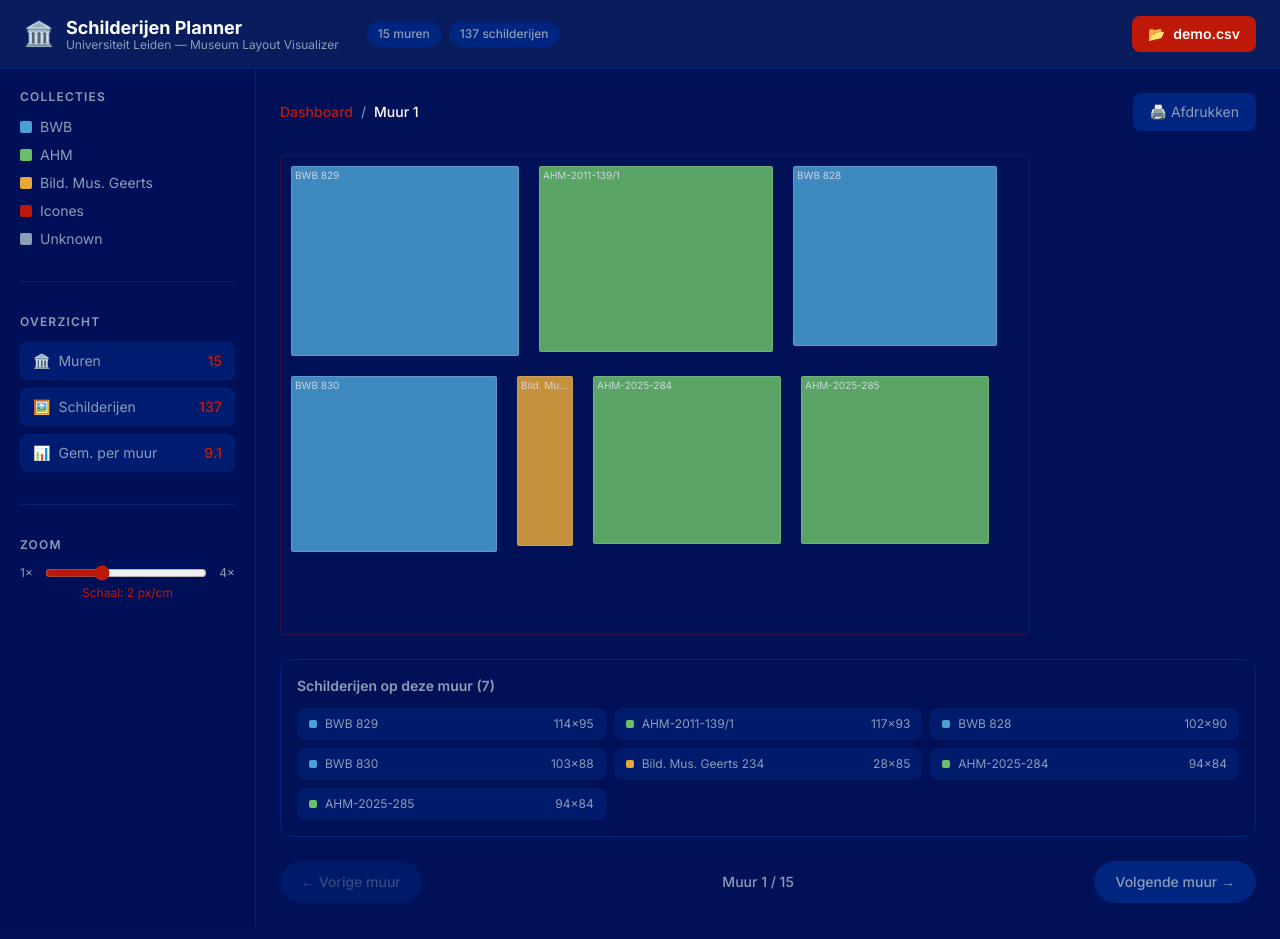
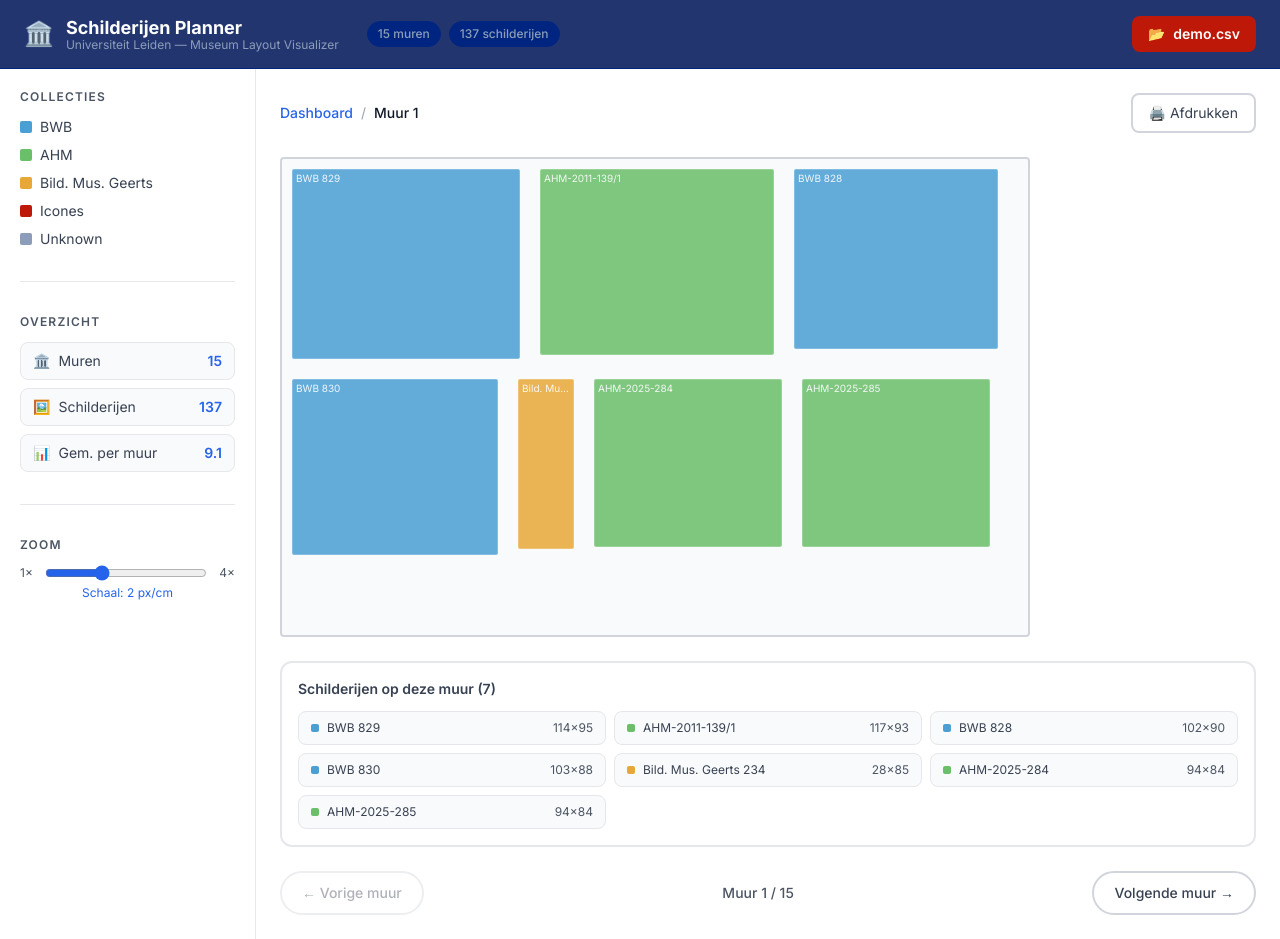
Before and after one commit to ublrama/ubl-painting-layout-visualizer, a React (Vite) app: page / in a window 1280 px wide. Both pictures are taken after a click on the element 436 px from the left and 295 px from the top of the page. Built offline with nearby package versions, Linux system fonts and the light colour scheme.

Commit message:
feat: update layout colours to align with new design guidelines

```diff
--- a/src/App.tsx
+++ b/src/App.tsx
@@ -57,7 +57,7 @@ export default function App() {
   }
 
   return (
-    <div className="min-h-screen bg-[#001158] font-sans flex flex-col">
+    <div className="min-h-screen bg-white font-sans flex flex-col">
       <Header walls={walls} fileName={fileName} onFileChange={handleFileChange} />
 
       <div className="flex flex-1 overflow-hidden">
--- a/src/components/Dashboard.tsx
+++ b/src/components/Dashboard.tsx
@@ -11,8 +11,8 @@ export function Dashboard({ walls, onSelectWall }: DashboardProps) {
     return (
       <div className="flex flex-col items-center justify-center h-full text-center py-24">
         <div className="text-6xl mb-4">🏛️</div>
-        <h2 className="text-2xl font-semibold text-white mb-2">Geen schilderijen geladen</h2>
-        <p className="text-[#8b9db8] max-w-sm">
+        <h2 className="text-2xl font-semibold text-gray-900 mb-2">Geen schilderijen geladen</h2>
+        <p className="text-gray-600 max-w-sm">
           Upload een CSV-bestand via de knop rechtsboven om de murenindeling te visualiseren.
         </p>
       </div>
@@ -21,9 +21,9 @@ export function Dashboard({ walls, onSelectWall }: DashboardProps) {
 
   return (
     <div>
-      <h2 className="text-lg font-semibold text-white mb-5">
+      <h2 className="text-lg font-semibold text-gray-900 mb-5">
         Alle muren
-        <span className="ml-2 text-sm font-normal text-[#8b9db8]">({walls.length} totaal)</span>
+        <span className="ml-2 text-sm font-normal text-gray-600">({walls.length} totaal)</span>
       </h2>
       <div className="grid grid-cols-1 sm:grid-cols-2 lg:grid-cols-3 gap-5">
         {walls.map((wall) => (
--- a/src/components/Legend.tsx
+++ b/src/components/Legend.tsx
@@ -3,7 +3,7 @@ import { COLLECTION_COLORS } from '../constants';
 export function Legend() {
   return (
     <div>
-      <h3 className="text-xs font-semibold uppercase tracking-widest text-[#8b9db8] mb-3">
+      <h3 className="text-xs font-semibold uppercase tracking-widest text-gray-600 mb-3">
         Collecties
       </h3>
       <div className="flex flex-col gap-2">
@@ -13,7 +13,7 @@ export function Legend() {
               className="inline-block w-3 h-3 rounded-sm flex-shrink-0"
               style={{ backgroundColor: color }}
             />
-            <span className="text-sm text-[#8b9db8]">{name}</span>
+            <span className="text-sm text-gray-700">{name}</span>
           </div>
         ))}
       </div>
--- a/src/components/Sidebar.tsx
+++ b/src/components/Sidebar.tsx
@@ -12,13 +12,13 @@ interface SidebarProps {
 
 export function Sidebar({ walls, zoom, onZoomChange, showZoom }: SidebarProps) {
   return (
-    <aside className="w-64 flex-shrink-0 bg-[#001158]/80 border-r border-[#002580] p-5 flex flex-col gap-8 overflow-y-auto">
+    <aside className="w-64 flex-shrink-0 bg-white border-r border-gray-200 p-5 flex flex-col gap-8 overflow-y-auto">
       <Legend />
-      <div className="border-t border-[#002580]" />
+      <div className="border-t border-gray-200" />
       <SummaryPanel walls={walls} />
       {showZoom && (
         <>
-          <div className="border-t border-[#002580]" />
+          <div className="border-t border-gray-200" />
           <ZoomSlider zoom={zoom} onChange={onZoomChange} visible={showZoom} />
         </>
       )}
--- a/src/components/SummaryPanel.tsx
+++ b/src/components/SummaryPanel.tsx
@@ -17,20 +17,20 @@ export function SummaryPanel({ walls }: SummaryPanelProps) {
 
   return (
     <div>
-      <h3 className="text-xs font-semibold uppercase tracking-widest text-[#8b9db8] mb-3">
+      <h3 className="text-xs font-semibold uppercase tracking-widest text-gray-600 mb-3">
         Overzicht
       </h3>
       <div className="flex flex-col gap-2">
         {stats.map(({ label, value, icon }) => (
           <div
             key={label}
-            className="flex items-center justify-between bg-[#002580]/60 rounded-lg px-3 py-2 border border-[#002580]/50"
+            className="flex items-center justify-between bg-gray-50 rounded-lg px-3 py-2 border border-gray-200"
           >
-            <span className="flex items-center gap-2 text-sm text-[#8b9db8]">
+            <span className="flex items-center gap-2 text-sm text-gray-700">
               <span>{icon}</span>
               {label}
             </span>
-            <span className="text-sm font-semibold text-[#be1908]">{value}</span>
+            <span className="text-sm font-semibold text-blue-600">{value}</span>
           </div>
         ))}
       </div>
--- a/src/components/WallCanvas.tsx
+++ b/src/components/WallCanvas.tsx
@@ -21,8 +21,8 @@ export function WallCanvas({ wall, scale }: WallCanvasProps) {
         position: 'relative',
         width: canvasWidth,
         height: canvasHeight,
-        backgroundColor: '#001158',
-        border: '1px solid rgba(190,25,8,0.25)',
+        backgroundColor: '#f9fafb',
+        border: '2px solid #d1d5db',
         borderRadius: 4,
         overflow: 'visible',
         flexShrink: 0,
--- a/src/components/WallCard.tsx
+++ b/src/components/WallCard.tsx
@@ -16,32 +16,32 @@ export function WallCard({ wall, onSelect }: WallCardProps) {
   return (
     <div
       className="
-        bg-[#002580]/50 border border-[#002580] rounded-xl overflow-hidden
+        bg-white border-2 border-gray-200 rounded-xl overflow-hidden
         transition-all duration-200
-        hover:border-[#be1908] hover:scale-[1.02] hover:shadow-xl hover:shadow-[#be1908]/5
+        hover:border-blue-500 hover:scale-[1.02] hover:shadow-xl hover:shadow-blue-500/10
         cursor-pointer group
       "
       onClick={onSelect}
     >
       {/* Card header */}
-      <div className="flex items-center justify-between px-4 py-3 border-b border-[#002580]">
-        <h3 className="font-semibold text-white text-sm">Muur {wall.index + 1}</h3>
-        <span className="bg-[#be1908]/15 text-[#be1908] text-xs font-medium px-2 py-0.5 rounded-full">
+      <div className="flex items-center justify-between px-4 py-3 border-b border-gray-200">
+        <h3 className="font-semibold text-gray-900 text-sm">Muur {wall.index + 1}</h3>
+        <span className="bg-blue-100 text-blue-700 text-xs font-medium px-2 py-0.5 rounded-full">
           {wall.paintings.length} schilderijen
         </span>
       </div>
 
       {/* Miniature preview */}
-      <div className="flex items-center justify-center bg-[#001158] py-4 px-3 overflow-hidden">
+      <div className="flex items-center justify-center bg-gray-50 py-4 px-3 overflow-hidden">
         <div style={{ width: PREVIEW_WIDTH, height: PREVIEW_HEIGHT, flexShrink: 0 }}>
           <WallCanvas wall={wall} scale={PREVIEW_SCALE} />
         </div>
       </div>
 
       {/* Footer button */}
-      <div className="px-4 py-3 border-t border-[#002580]">
+      <div className="px-4 py-3 border-t border-gray-200">
         <button
-          className="w-full text-xs text-[#be1908] font-medium group-hover:underline"
+          className="w-full text-xs text-blue-600 font-medium group-hover:underline"
           onClick={(e) => { e.stopPropagation(); onSelect(); }}
         >
           Bekijk details →
--- a/src/components/WallDetail.tsx
+++ b/src/components/WallDetail.tsx
@@ -29,16 +29,16 @@ export function WallDetail({
         <nav className="flex items-center gap-2 text-sm">
           <button
             onClick={onBack}
-            className="text-[#be1908] hover:underline font-medium"
+            className="text-blue-600 hover:underline font-medium"
           >
             Dashboard
           </button>
-          <span className="text-[#8b9db8]">/</span>
-          <span className="text-white font-medium">Muur {wallNumber}</span>
+          <span className="text-gray-400">/</span>
+          <span className="text-gray-900 font-medium">Muur {wallNumber}</span>
         </nav>
         <button
           onClick={() => window.print()}
-          className="flex items-center gap-2 px-4 py-2 rounded-lg bg-[#002580] border border-[#002580] text-sm text-[#8b9db8] hover:text-white hover:border-[#be1908] transition-colors"
+          className="flex items-center gap-2 px-4 py-2 rounded-lg bg-white border-2 border-gray-300 text-sm text-gray-700 hover:text-gray-900 hover:border-blue-500 transition-colors"
         >
           🖨️ Afdrukken
         </button>
@@ -85,8 +85,8 @@ export function WallDetail({
       </div>
 
       {/* Paintings list (screen only) */}
-      <div className="bg-[#001158] rounded-xl border border-[#002580] p-4">
-        <h3 className="text-sm font-semibold text-[#8b9db8] mb-3">
+      <div className="bg-white rounded-xl border-2 border-gray-200 p-4">
+        <h3 className="text-sm font-semibold text-gray-700 mb-3">
           Schilderijen op deze muur ({wall.paintings.length})
         </h3>
         <div className="grid grid-cols-1 sm:grid-cols-2 lg:grid-cols-3 gap-2">
@@ -96,14 +96,14 @@ export function WallDetail({
             return (
               <div
                 key={p.signatuur}
-                className="flex items-center gap-2 bg-[#002580]/50 rounded-lg px-3 py-2 text-xs"
+                className="flex items-center gap-2 bg-gray-50 rounded-lg px-3 py-2 text-xs border border-gray-200"
               >
                 <span
                   className="w-2 h-2 rounded-sm flex-shrink-0"
                   style={{ backgroundColor: color }}
                 />
-                <span className="text-[#8b9db8] truncate">{p.signatuur}</span>
-                <span className="text-[#8b9db8] ml-auto flex-shrink-0">
+                <span className="text-gray-700 truncate">{p.signatuur}</span>
+                <span className="text-gray-600 ml-auto flex-shrink-0">
                   {p.width}×{p.height}
                 </span>
               </div>
@@ -117,17 +117,17 @@ export function WallDetail({
         <button
           onClick={onPrev}
           disabled={wall.index === 0}
-          className="flex items-center gap-2 px-5 py-2.5 rounded-full bg-[#002580] border border-[#002580] text-sm font-medium text-[#8b9db8] hover:text-white hover:border-[#be1908] disabled:opacity-40 disabled:cursor-not-allowed transition-colors"
+          className="flex items-center gap-2 px-5 py-2.5 rounded-full bg-white border-2 border-gray-300 text-sm font-medium text-gray-700 hover:text-gray-900 hover:border-blue-500 disabled:opacity-40 disabled:cursor-not-allowed transition-colors"
         >
           ← Vorige muur
         </button>
-        <span className="text-sm text-[#8b9db8] font-medium">
+        <span className="text-sm text-gray-600 font-medium">
           Muur {wallNumber} / {totalWalls}
         </span>
         <button
           onClick={onNext}
           disabled={wall.index === totalWalls - 1}
-          className="flex items-center gap-2 px-5 py-2.5 rounded-full bg-[#002580] border border-[#002580] text-sm font-medium text-[#8b9db8] hover:text-white hover:border-[#be1908] disabled:opacity-40 disabled:cursor-not-allowed transition-colors"
+          className="flex items-center gap-2 px-5 py-2.5 rounded-full bg-white border-2 border-gray-300 text-sm font-medium text-gray-700 hover:text-gray-900 hover:border-blue-500 disabled:opacity-40 disabled:cursor-not-allowed transition-colors"
         >
           Volgende muur →
         </button>
--- a/src/components/ZoomSlider.tsx
+++ b/src/components/ZoomSlider.tsx
@@ -9,11 +9,11 @@ export function ZoomSlider({ zoom, onChange, visible }: ZoomSliderProps) {
 
   return (
     <div>
-      <h3 className="text-xs font-semibold uppercase tracking-widest text-[#8b9db8] mb-3">
+      <h3 className="text-xs font-semibold uppercase tracking-widest text-gray-600 mb-3">
         Zoom
       </h3>
       <div className="flex items-center gap-3">
-        <span className="text-xs text-[#8b9db8]">1×</span>
+        <span className="text-xs text-gray-600">1×</span>
         <input
           type="range"
           min={1}
@@ -21,11 +21,11 @@ export function ZoomSlider({ zoom, onChange, visible }: ZoomSliderProps) {
           step={0.5}
           value={zoom}
           onChange={(e) => onChange(parseFloat(e.target.value))}
-          className="flex-1 accent-[#be1908]"
+          className="flex-1 accent-blue-600"
         />
-        <span className="text-xs text-[#8b9db8]">4×</span>
+        <span className="text-xs text-gray-600">4×</span>
       </div>
-      <p className="text-xs text-center text-[#be1908] mt-1">Schaal: {zoom} px/cm</p>
+      <p className="text-xs text-center text-blue-600 mt-1">Schaal: {zoom} px/cm</p>
     </div>
   );
 }
--- a/src/index.css
+++ b/src/index.css
@@ -5,8 +5,8 @@
 @layer base {
   body {
     font-family: 'Inter', system-ui, sans-serif;
-    background-color: #001158;
-    color: #e8e4df;
+    background-color: #ffffff;
+    color: #1a1a1a;
   }
 }
 
```
